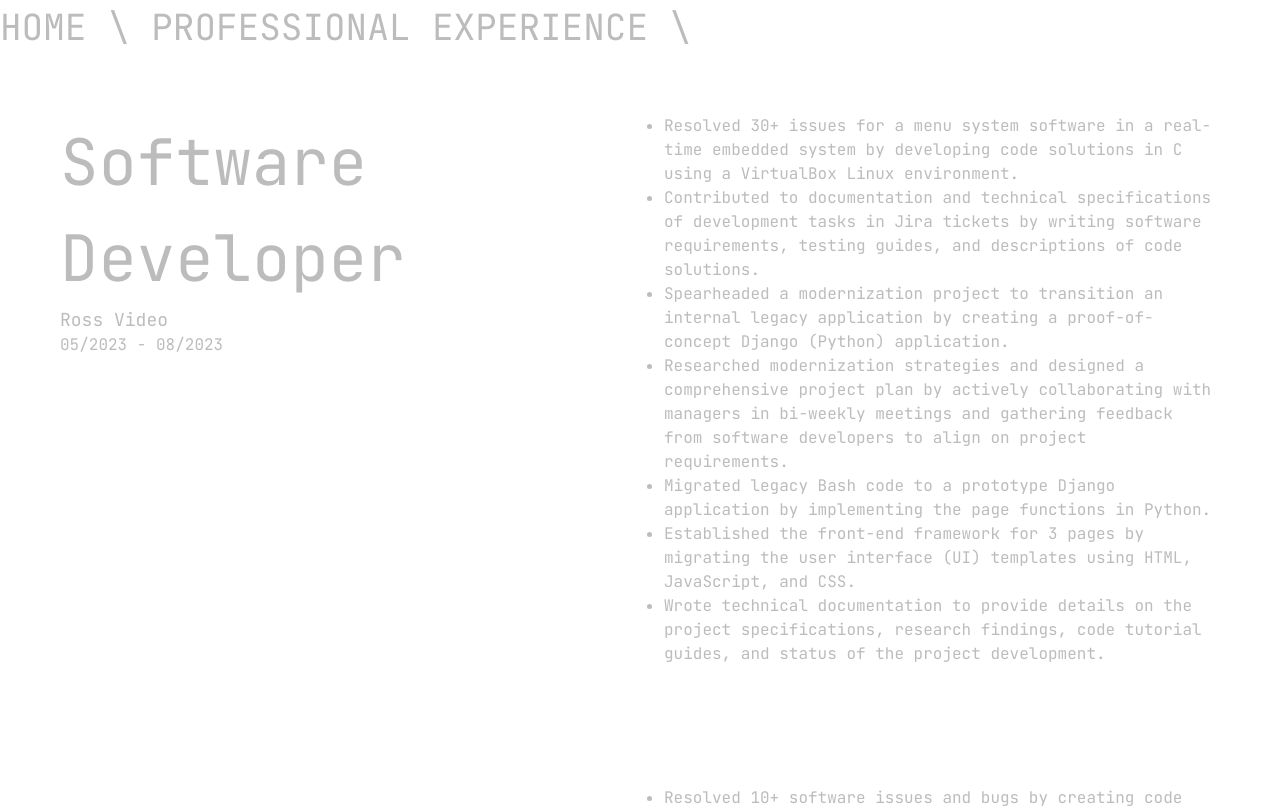
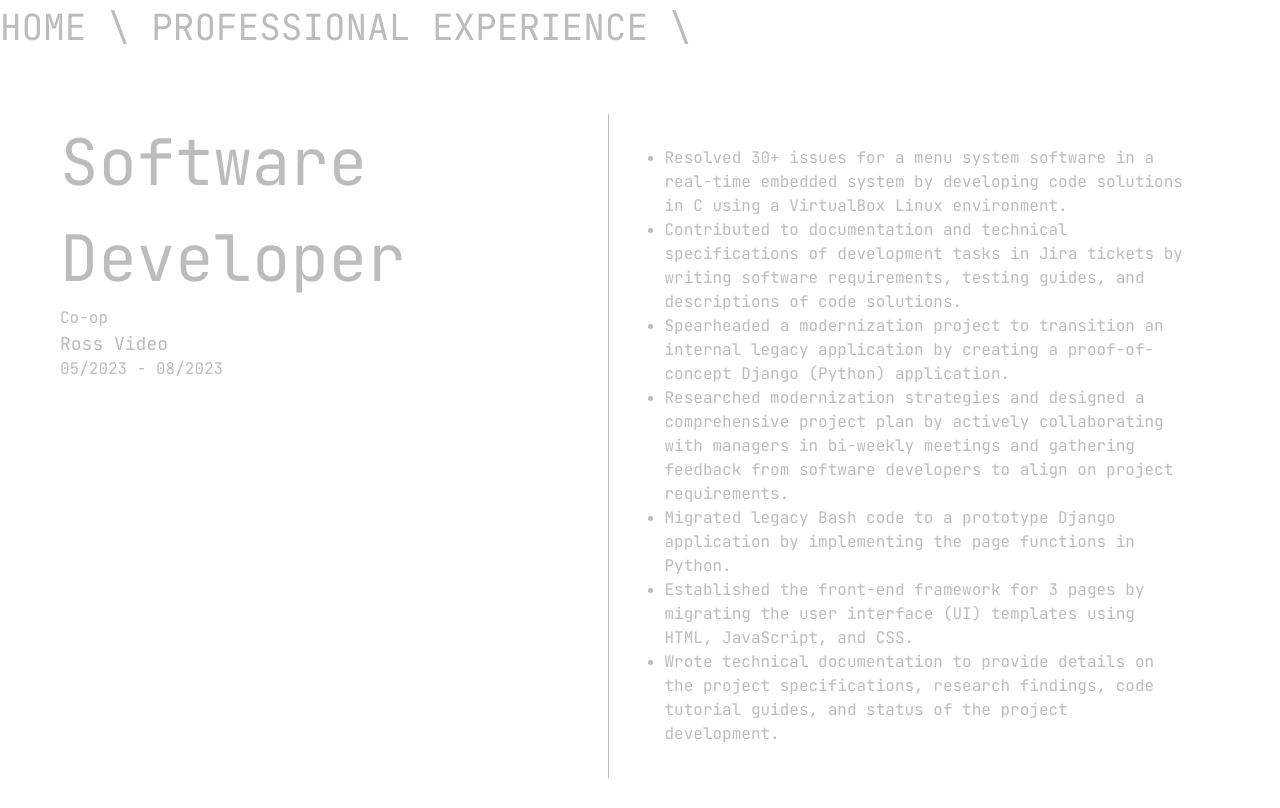
Before and after one commit to tjessica13/personal-website, a Next.js app: page /professional-experience in a window 1280 px wide. Shown: the top 808 px of the page. Built offline with nearby package versions, Linux system fonts and the light colour scheme.

Commit message:
complete style for experience page

```diff
--- a/components/job.js
+++ b/components/job.js
@@ -2,12 +2,13 @@
 const Job = ({id, title, company, dates, points}) => {
     return (
         <div className="flex p-15">
-            <div className="flex-1">
+            <div className="flex-1 border-solid border-r border-(--fontcolor)">
                 <h1>{title}</h1>
+                <p>Co-op</p>
                 <h3>{company}</h3>
                 <p>{dates}</p>
             </div>
-            <ul className="list-disc flex-1 color-(--fontcolor)">
+            <ul className="list-disc flex-1 color-(--fontcolor) m-8">
                 {points.map((point, index) => (
                     <li className="ml-6" key={index}><p>{point}</p></li>
                 ))}
```
